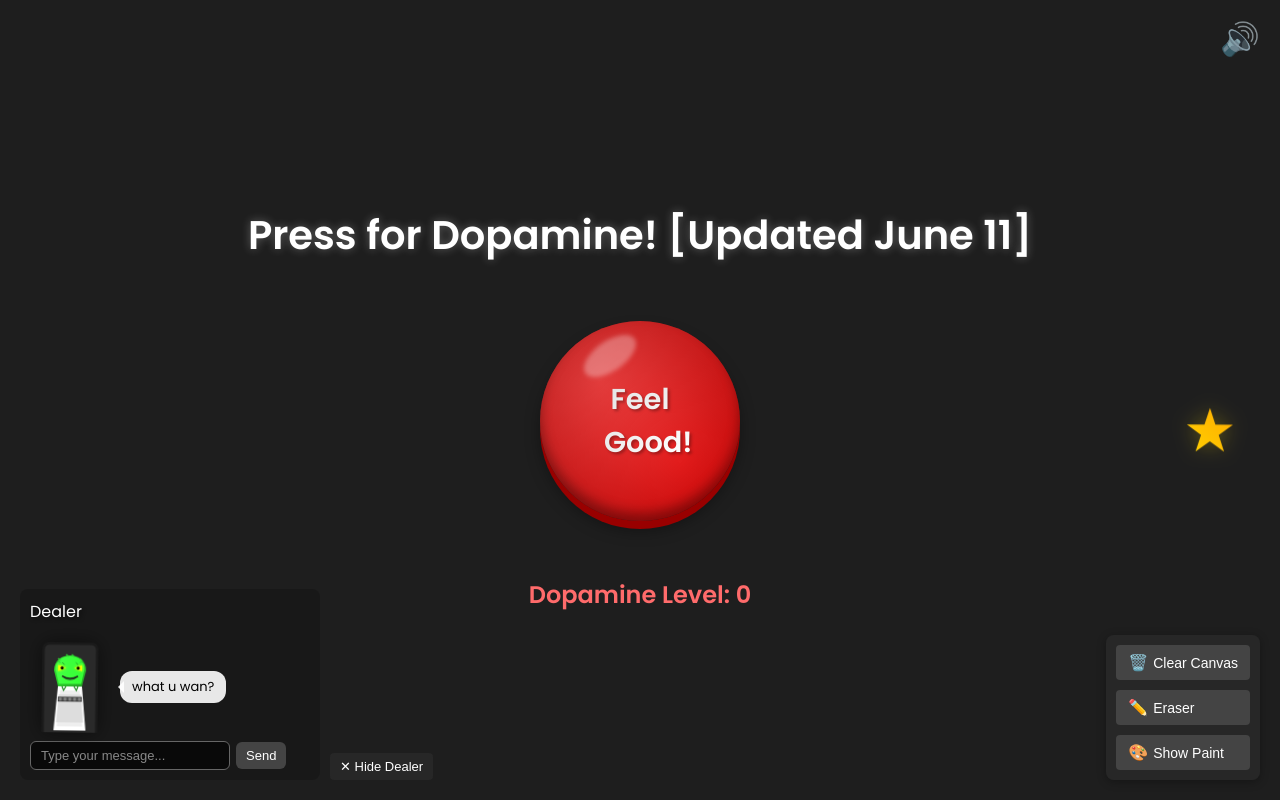
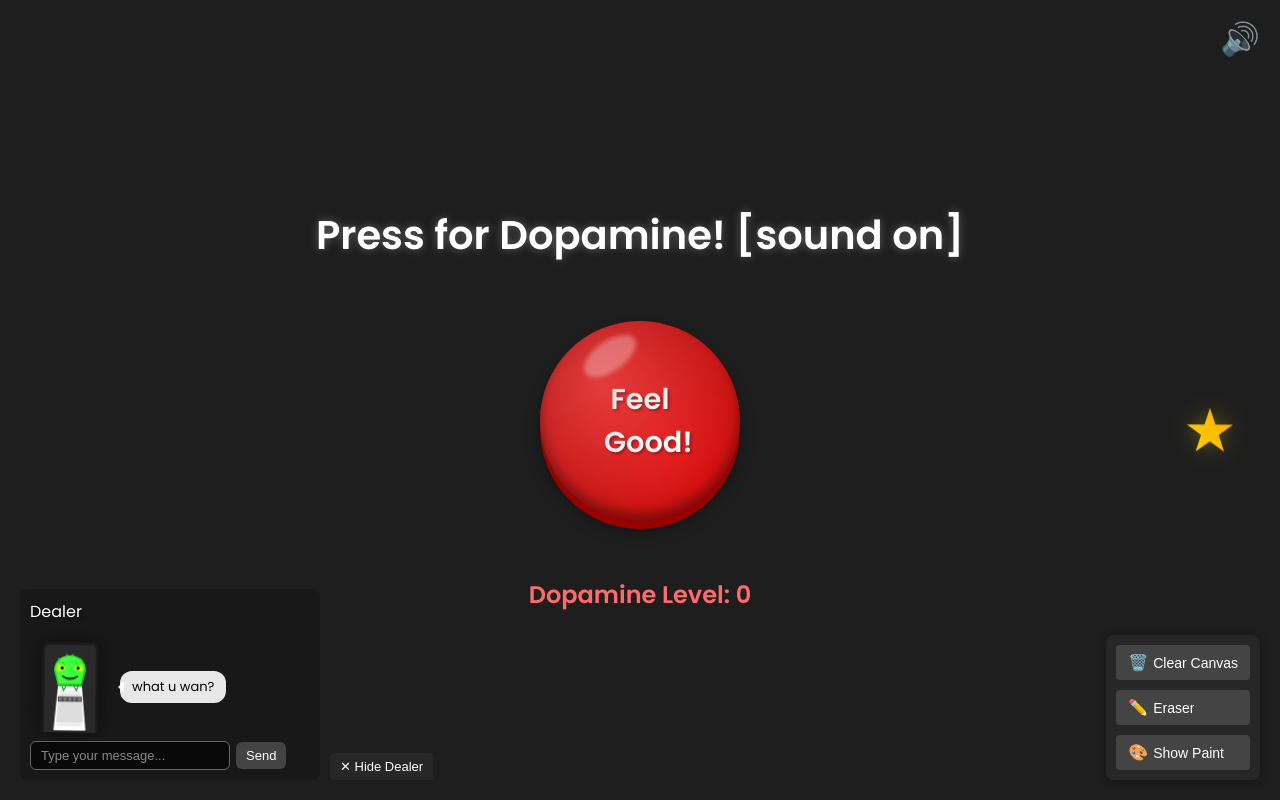
Before and after one commit to marinapls/dopaminebutton, a React (Create React App) app: page / in a window 1280 px wide. Built offline with nearby package versions, Linux system fonts and the light colour scheme.

Commit message:
Update title to [sound on]

```diff
--- a/src/App.js
+++ b/src/App.js
@@ -1945,7 +1945,7 @@ function App() {
       </DealerToggle>
 
       <Container>
-        <Title ref={titleRef}>Press for Dopamine! [Updated June 11]</Title>
+        <Title ref={titleRef}>Press for Dopamine! [sound on]</Title>
         <ButtonArea>
           <Button
             ref={buttonRef}
```
